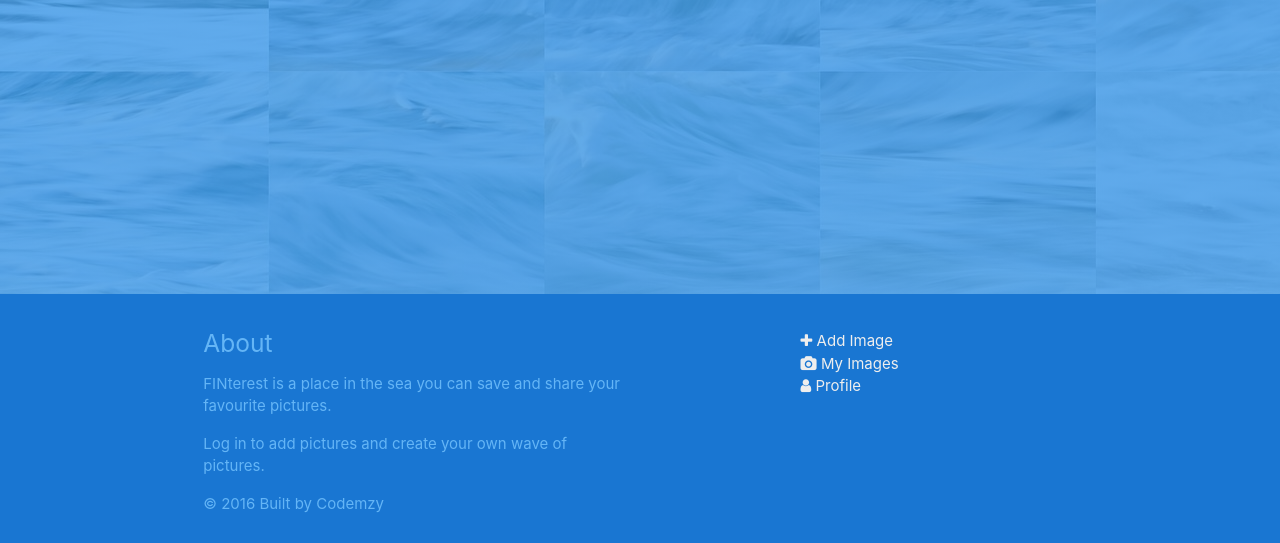
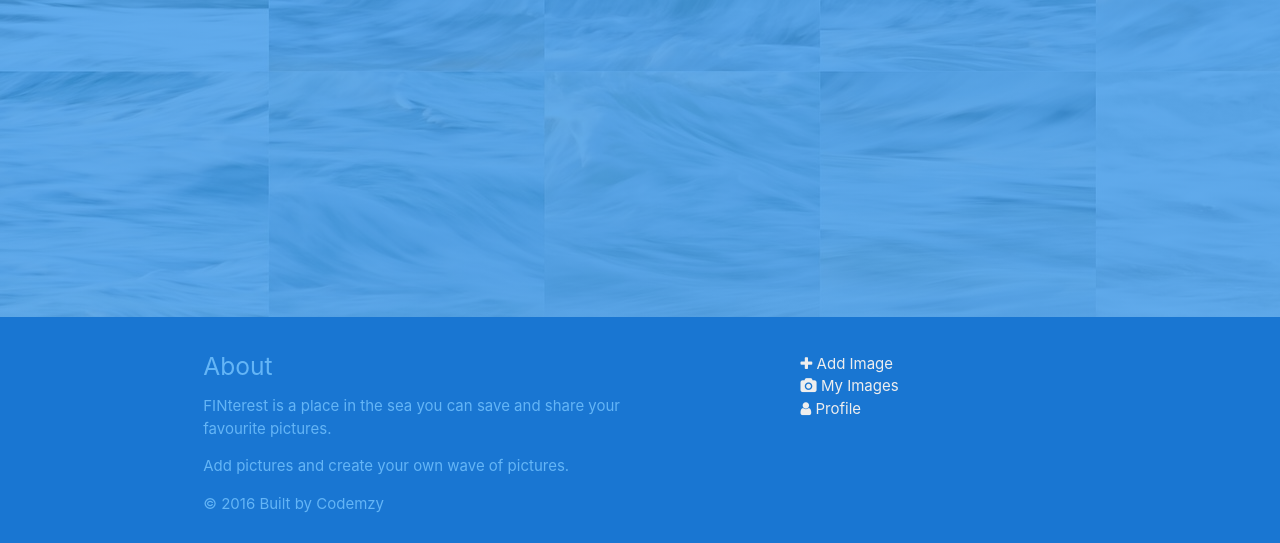
Before and after one commit to codemzy/fcc-pinterestapp, a website: page public/app/loggedin.html in a window 1280 px wide. Shown: the part 200-743 px from the top of the page. Drawn offline with nearby package versions, Linux system fonts and the light colour scheme; some packages are replaced by stand-ins of ours; no server answers.

Commit message:
Updated logged in footer

```diff
--- a/public/app/loggedin.html
+++ b/public/app/loggedin.html
@@ -39,7 +39,7 @@
         <div class="col l6 s12">
           <h5 class="blue-text text-lighten-2">About</h5>
           <p class="blue-text text-lighten-2">FINterest is a place in the sea you can save and share your favourite pictures.</p>
-          <p class="blue-text text-lighten-2">Log in to add pictures and create your own wave of pictures.</p>
+          <p class="blue-text text-lighten-2">Add pictures and create your own wave of pictures.</p>
           <p class="blue-text text-lighten-2">© 2016 Built by Codemzy</p>
         </div>
         <div class="col l4 offset-l2 s12">
```
